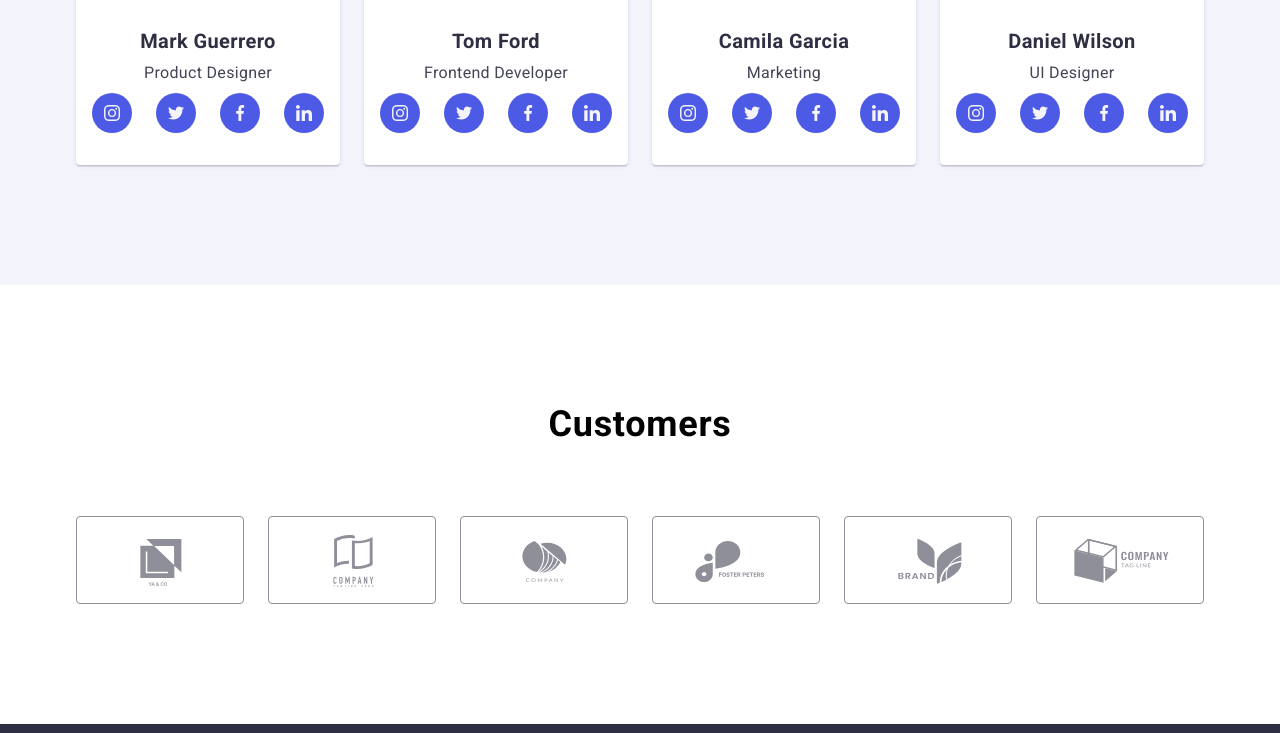
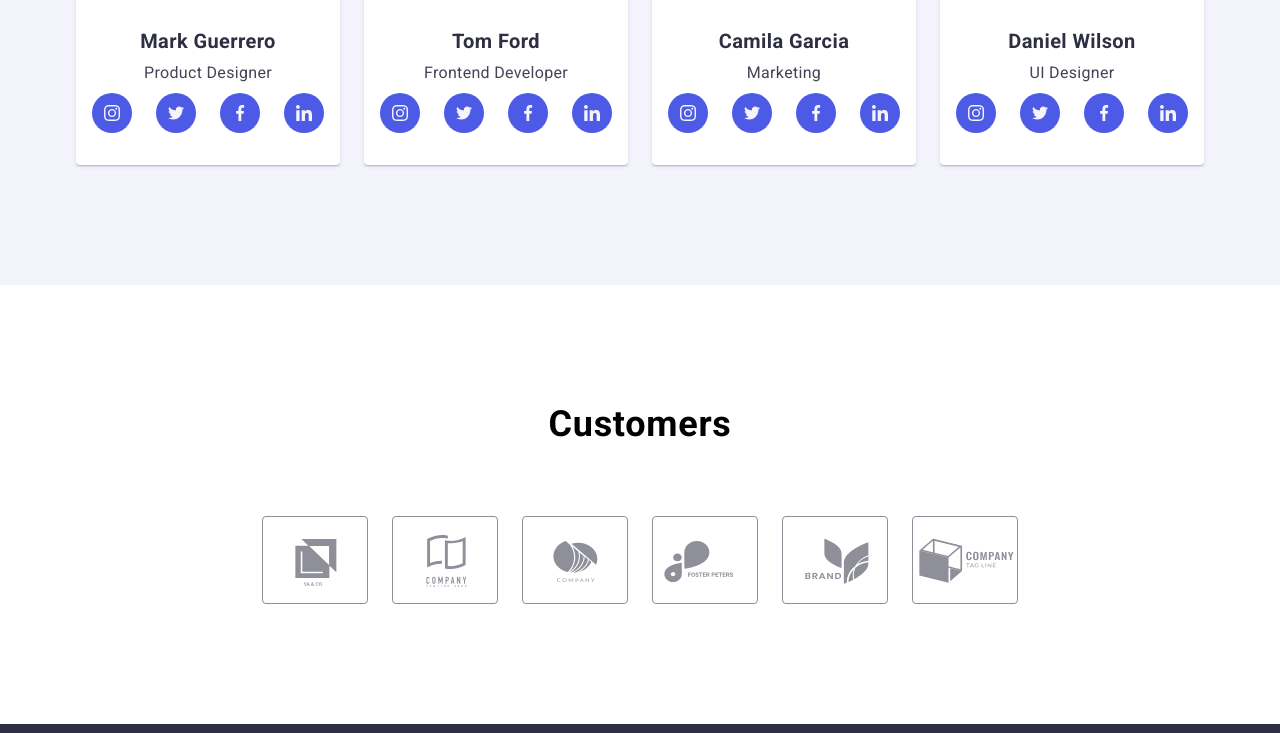
Before and after one commit to alexak90/-goit-markup-hw-07, a plain HTML site: page index.html in a window 1280 px wide. Shown: the part 2188-2921 px from the top of the page. Drawn offline with nearby package versions, Linux system fonts and the light colour scheme.

Commit message:
опаолдоиорл

```diff
--- a/css/styles.css
+++ b/css/styles.css
@@ -1345,9 +1345,6 @@ img {
     display: block;
 
   }
-  .company-link {
-    width: 168px;
-  }
 
   /* ==================Portfolio=============== */
 
```
